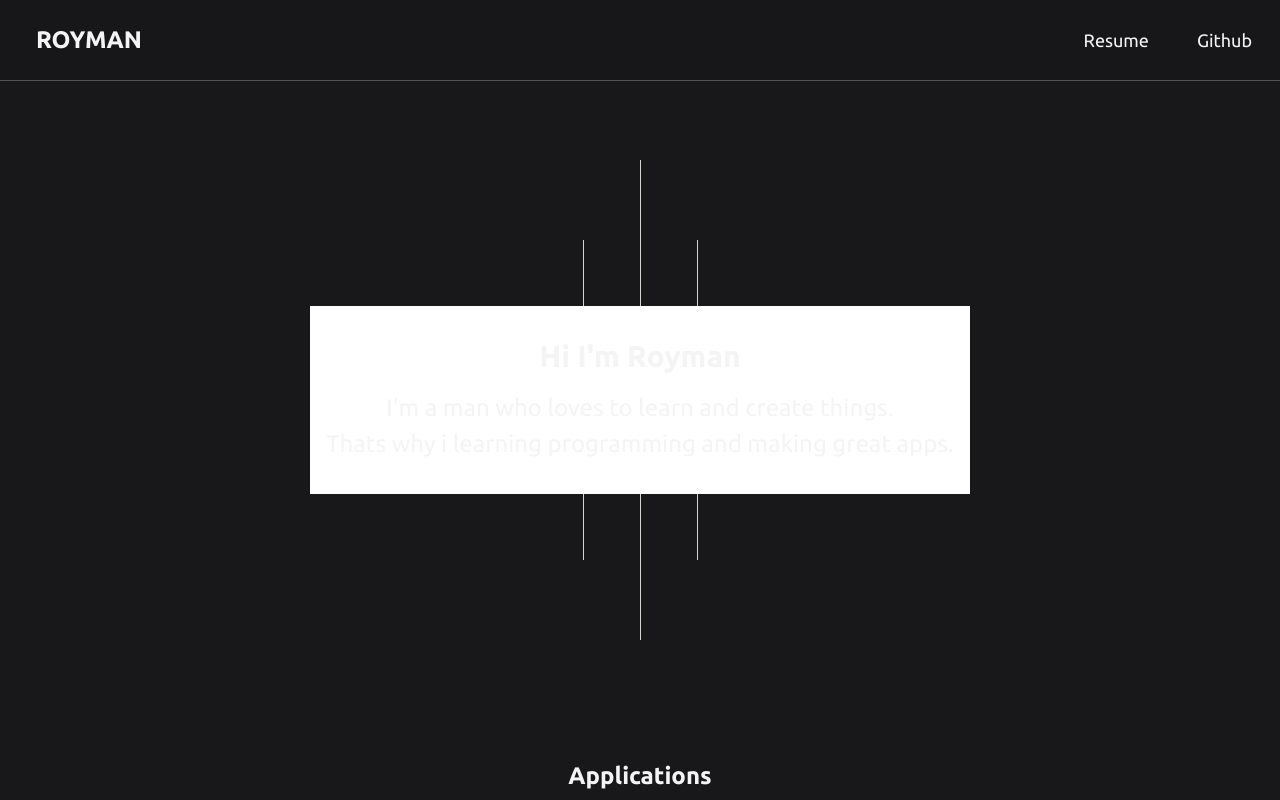
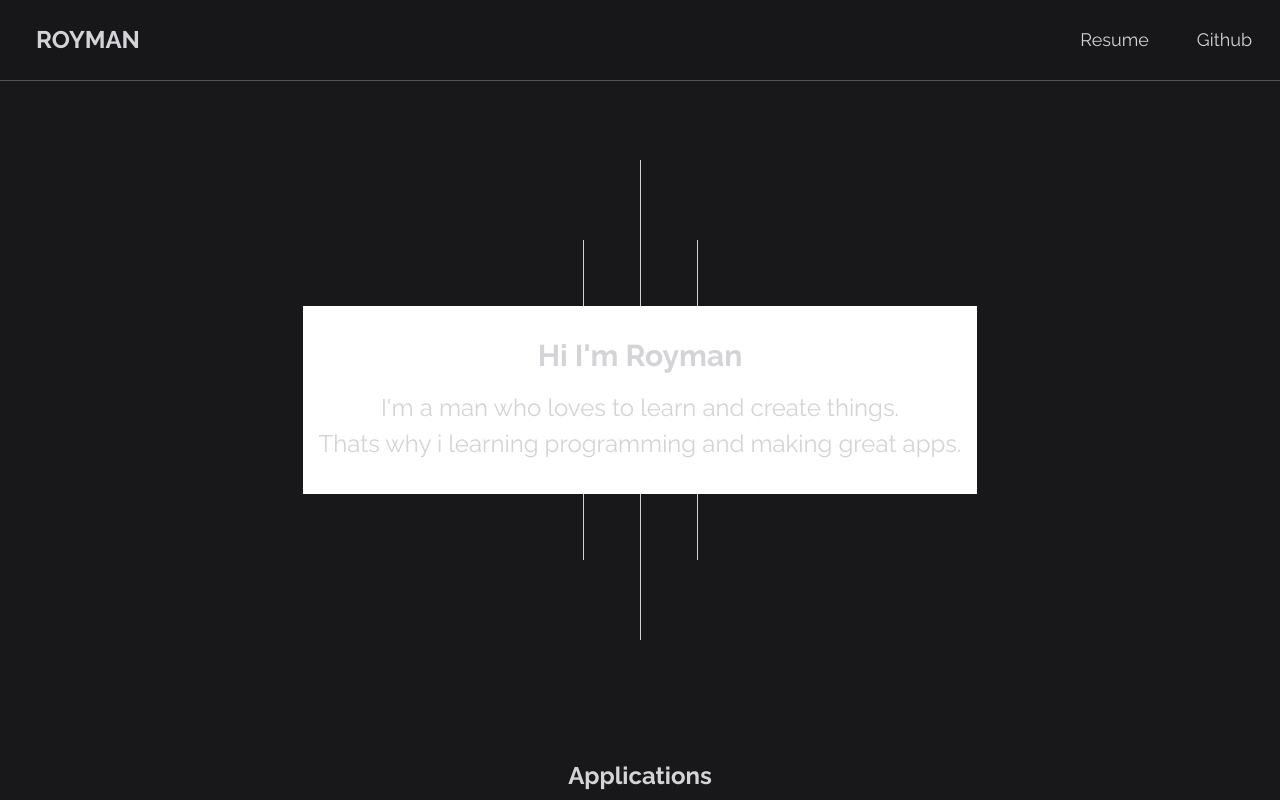
Before and after one commit to roymandev/royman.dev, a Next.js app: page / in a window 1280 px wide. Shown: the top 800 px of the page. Built offline with nearby package versions, Linux system fonts and the light colour scheme.

Commit message:
feat: change fonts to Raleway

```diff
--- a/src/pages/_document.tsx
+++ b/src/pages/_document.tsx
@@ -85,11 +85,11 @@ export default function Document() {
           crossOrigin=""
         />
         <link
-          href="https://fonts.googleapis.com/css2?family=Montserrat&family=Ubuntu:wght@400;700&display=swap"
+          href="https://fonts.googleapis.com/css2?family=Raleway:wght@400;700&display=swap"
           rel="stylesheet"
         />
       </Head>
-      <body className="bg-zinc-900 text-zinc-100">
+      <body className="bg-zinc-900 text-zinc-300">
         <Main />
         <NextScript />
       </body>
--- a/tailwind.config.js
+++ b/tailwind.config.js
@@ -8,7 +8,7 @@ module.exports = {
   theme: {
     extend: {
       fontFamily: {
-        sans: ['Ubuntu', ...defaultTheme.fontFamily.sans],
+        sans: ['Raleway', ...defaultTheme.fontFamily.sans],
       },
     },
   },
```
